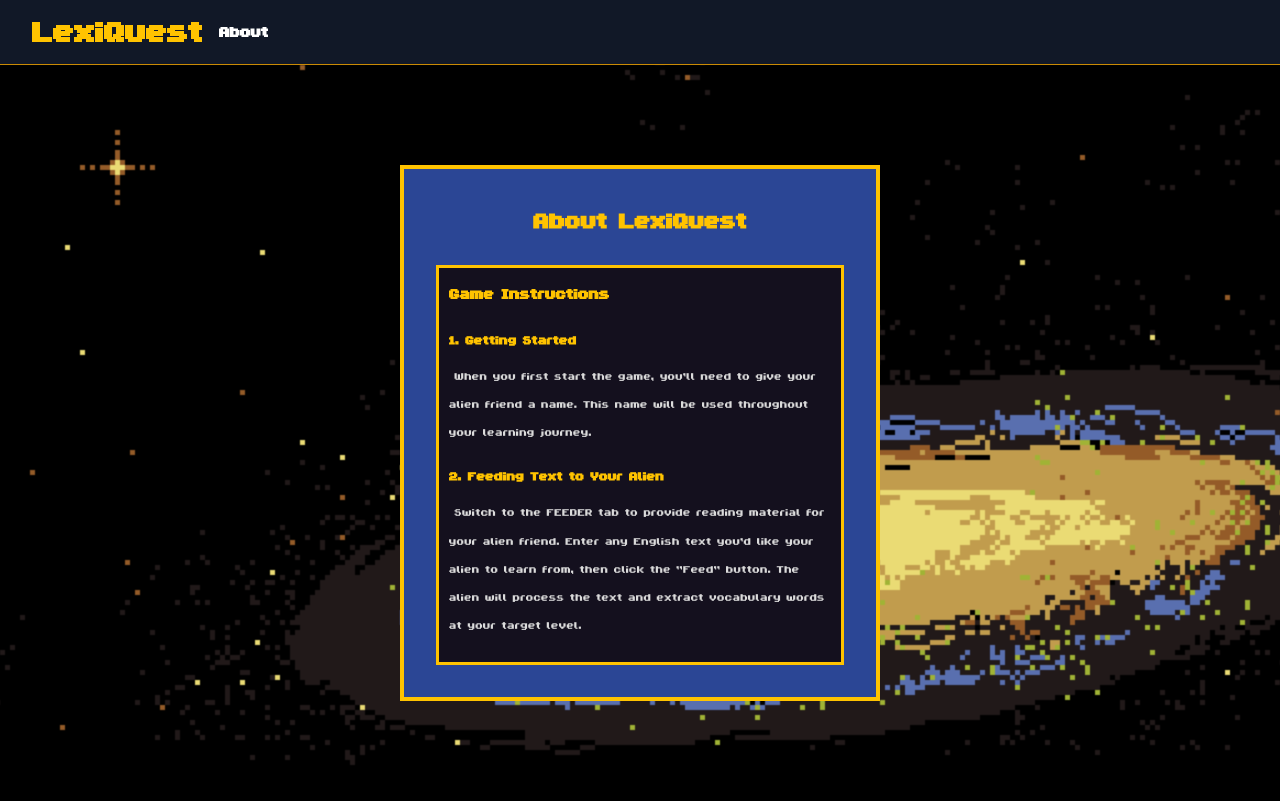
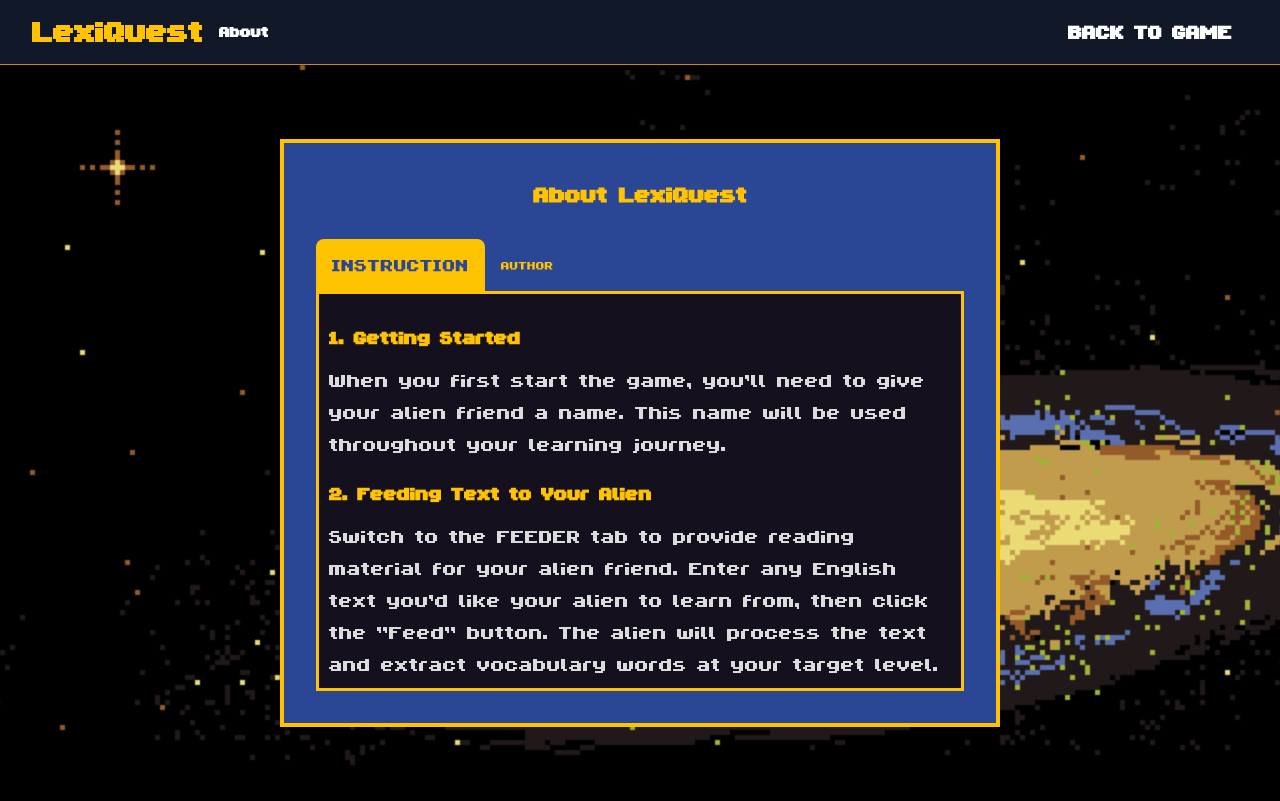
Before and after one commit to laicwew/LexiQuest, a Vue app: page /about in a window 1280 px wide. Built offline with nearby package versions, Linux system fonts and the light colour scheme.

Commit message:
Update AboutView.vue

```diff
--- a/src/views/AboutView.vue
+++ b/src/views/AboutView.vue
@@ -1,10 +1,23 @@
 <script setup lang="ts">
+import { ref } from 'vue'
 import { useRouter } from 'vue-router'
 
 const router = useRouter()
+const activeTab = ref('INSTRUCTION')
 
 const goBack = () => {
   router.push('/game')
+}
+
+const switchTab = (tab: string) => {
+  activeTab.value = tab
+}
+
+const getTabClass = (tabName: string) => {
+  return {
+    active: activeTab.value === tabName,
+    inactive: activeTab.value !== tabName,
+  }
 }
 </script>
 
@@ -18,6 +31,9 @@ const goBack = () => {
             <h1 class="fantasy-title text-5xl font-bold">LexiQuest</h1>
             <h1 class="text-white text-2xl font-bold">About</h1>
           </div>
+          <div class="flex items-center space-x-4">
+            <button @click="goBack" class="action-button">Back to Game</button>
+          </div>
         </div>
       </div>
     </nav>
@@ -27,64 +43,70 @@ const goBack = () => {
       <div class="parchment-bg p-8 magical-glow">
         <h1 class="fantasy-title text-4xl font-bold mb-6 text-center">About LexiQuest</h1>
 
+        <!-- Tabs -->
+        <div class="flex mb-0">
+          <button
+            class="px-4 py-2 font-medium text-3xl rounded-t-lg transition-colors tab-button"
+            :class="getTabClass('INSTRUCTION')"
+            @click="switchTab('INSTRUCTION')"
+          >
+            INSTRUCTION
+          </button>
+          <button
+            class="px-4 py-2 font-medium text-3xl rounded-t-lg transition-colors tab-button"
+            :class="getTabClass('AUTHOR')"
+            @click="switchTab('AUTHOR')"
+          >
+            AUTHOR
+          </button>
+        </div>
+
+        <!-- Tab Content -->
         <div class="story-text-container mt-0">
-          <div class="story-text">
-            <h2 class="text-2xl font-bold mb-4">Game Instructions</h2>
+          <!-- Instruction Tab Content -->
+          <div v-if="activeTab === 'INSTRUCTION'" class="story-text">
 
-            <h3 class="text-xl font-bold mt-4 mb-2">1. Getting Started</h3>
-            <p class="mb-3">
-              When you first start the game, you'll need to give your alien friend a name. This name
-              will be used throughout your learning journey.
+            <h3 class="text-3xl font-bold mt-4 mb-2">1. Getting Started</h3>
+            <p class="mb-3">When you first start the game, you'll need to give your alien friend a name. This name will be used throughout your learning journey.
             </p>
 
-            <h3 class="text-xl font-bold mt-4 mb-2">2. Feeding Text to Your Alien</h3>
-            <p class="mb-3">
-              Switch to the FEEDER tab to provide reading material for your alien friend. Enter any
-              English text you'd like your alien to learn from, then click the "Feed" button. The
-              alien will process the text and extract vocabulary words at your target level.
+            <h3 class="text-3xl font-bold mt-4 mb-2">2. Feeding Text to Your Alien</h3>
+            <p class="mb-3">Switch to the FEEDER tab to provide reading material for your alien friend. Enter any English text you'd like your alien to learn from, then click the "Feed" button. The alien will process the text and extract vocabulary words at your target level.
             </p>
 
-            <h3 class="text-xl font-bold mt-4 mb-2">3. Learning Vocabulary</h3>
-            <p class="mb-3">
-              After feeding text, switch to the STUDY tab to see the vocabulary your alien has
-              extracted. Words will be highlighted in blue. Click on any word to select it, then
-              click the "Memorize" button to add it to your personal dictionary.
+            <h3 class="text-3xl font-bold mt-4 mb-2">3. Learning Vocabulary</h3>
+            <p class="mb-3">After feeding text, switch to the STUDY tab to see the vocabulary your alien has extracted. Words will be highlighted in blue. Click on any word to select it, then click the "Memorize" button to add it to your personal dictionary.
             </p>
 
-            <h3 class="text-xl font-bold mt-4 mb-2">4. Reviewing Words</h3>
-            <p class="mb-3">
-              Use the "Review" button to have your alien friend help you review words you've already
-              learned. The alien will create exercises and examples to help reinforce your memory of
-              these words.
+            <h3 class="text-3xl font-bold mt-4 mb-2">4. Reviewing Words</h3>
+            <p class="mb-3">Use the "Review" button to have your alien friend help you review words you've already learned. The alien will create exercises and examples to help reinforce your memory of these words.
             </p>
 
-            <h3 class="text-xl font-bold mt-4 mb-2">5. Collecting Postcards</h3>
-            <p class="mb-3">
-              As you progress, your alien friend will send you postcards with interesting facts
-              about the country you've chosen to visit. Check the POSTCARDS tab to view your
-              collection.
+            <h3 class="text-3xl font-bold mt-4 mb-2">5. Collecting Postcards</h3>
+            <p class="mb-3">As you progress, your alien friend will send you postcards with interesting facts about the country you've chosen to visit. Check the POSTCARDS tab to view your collection.
             </p>
 
-            <h3 class="text-xl font-bold mt-4 mb-2">6. Tracking Progress</h3>
-            <p class="mb-3">
-              The panel on the left shows your learning progress, including words learned, play
-              time, and the number of reviews and feeds you've completed.
+            <h3 class="text-3xl font-bold mt-4 mb-2">6. Tracking Progress</h3>
+            <p class="mb-3">The panel on the left shows your learning progress, including words learned, play time, and the number of reviews and feeds you've completed.
             </p>
 
-            <h3 class="text-xl font-bold mt-4 mb-2">7. Managing Your Dictionary</h3>
-            <p class="mb-3">
-              Click the "📚 Dictionary" button to view all the words you've learned. You can search,
-              sort, and clear your dictionary from here.
+            <h3 class="text-3xl font-bold mt-4 mb-2">7. Managing Your Dictionary</h3>
+            <p class="mb-3">Click the "📚 Dictionary" button to view all the words you've learned. You can search and sort your memorized vocabulary from here.
+            </p>
+          </div>
+
+          <!-- Author Tab Content -->
+          <div v-else-if="activeTab === 'AUTHOR'" class="story-text mt-2">
+            <p class="mb-3">LexiQuest was created by <a href="https://github.com/laicwew" class="text-blue-500 hover:underline" target="_blank">laicwew</a>.
             </p>
 
-            <div class="mt-8 text-center">
-              <button
-                @click="goBack"
-                class="action-button bg-[#1282a2ff] hover:bg-[#2b6589] active:bg-[#0f3d5a]"
-              >
-                Back to Game
-              </button>
-            </div>
+            <h3 class="text-3xl font-bold mt-4 mb-2">Technology</h3>
+            <p class="mb-3">Vue.js, TypeScript, and Vite. Integrated with DeepSeek API.
+            </p>
+
+            <h3 class="text-3xl font-bold mt-4 mb-2">Contact</h3>
+            <p class="mb-3">Email: laicwew@gmail.com
+            </p>
           </div>
         </div>
       </div>
@@ -129,7 +151,7 @@ const goBack = () => {
   background: var(--secondary-parchment);
   border: 4px solid var(--primary-gold) !important;
   box-shadow: none;
-  max-width: 480px;
+  max-width: 720px;
   width: 100%;
 }
 
@@ -149,8 +171,8 @@ const goBack = () => {
 }
 
 .story-text {
-  font-size: 1.1rem;
-  line-height: 1.6;
+  font-size: 2rem;
+  line-height: 1;
   color: var(--text-charcoal);
   white-space: pre-wrap;
 }
@@ -185,7 +207,7 @@ const goBack = () => {
   border-radius: 0.5rem;
   font-weight: bold;
   text-transform: uppercase;
-  font-size: 1.1rem;
+  font-size: 2rem;
   transition: colors 0.2s ease;
   border: none;
   cursor: pointer;
@@ -203,4 +225,25 @@ const goBack = () => {
 .action-button:disabled {
   background-color: #6b7280;
 }
+
+/* 添加统一的 tab 按钮样式 */
+.tab-button {
+  font-size: 1.25rem; /* xl */
+}
+
+.tab-button.active {
+  background-color: var(--primary-gold);
+  color: var(--secondary-parchment);
+  border-bottom-color: var(--primary-gold);
+  font-size: 1.875rem; /* 3xl */
+}
+
+.tab-button:not(.active) {
+  color: var(--primary-gold); /* gray-600 */
+}
+
+.tab-button:not(.active):hover {
+  color: var(--primary-green); /* gray-900 */
+  background-color: var(--yale-blue); /* amber-100 */
+}
 </style>
```
